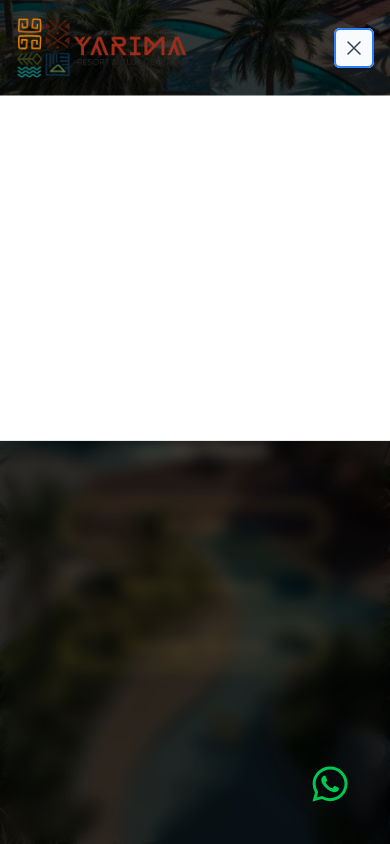
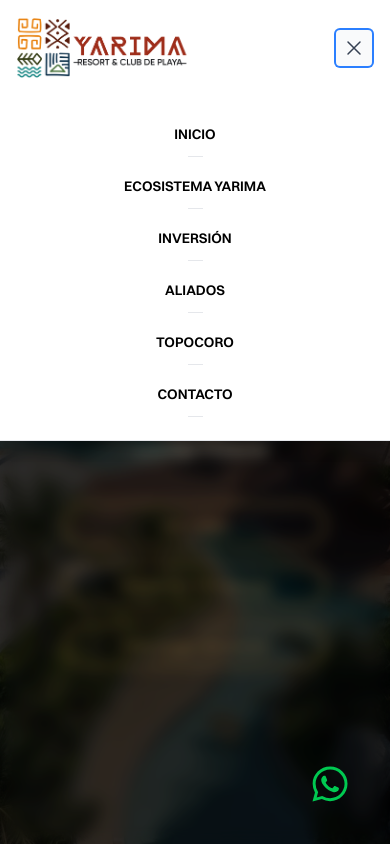
Before and after one commit to Mrjuanblack/yarima, a Next.js app: page / in a window 390 px wide. Both pictures are taken after a click on the button "Open main menu". Shown: the top 844 px of the page. Built offline with nearby package versions, Linux system fonts and the light colour scheme.

Commit message:
Fixed opacity of menu items on mobile. Fixed allies slider on mobile

```diff
--- a/src/components/LandingPage/AlliesSlider.tsx
+++ b/src/components/LandingPage/AlliesSlider.tsx
@@ -1,8 +1,19 @@
+"use client";
 import Link from "next/link";
-import Slider from "react-slick";
+import dynamic from "next/dynamic";
 import { ArrowRightIcon } from "@heroicons/react/24/outline";
+import { useScreenSize, type ScreenSize } from "@/hooks/useScreenSize";
+
+const Slider = dynamic(() => import("react-slick"), { ssr: false });
 
 export const AlliesSlider: React.FC = () => {
+    const screenSize = useScreenSize();
+
+    const slidesFor = (size: ScreenSize): number => {
+        if (size === 'base' || size === 'sm') return 1;
+        if (size === 'md') return 2;
+        return 3; // lg, xl, 2xl
+    };
     const allies = [
         {
             name: "Vimarsa",
@@ -38,27 +49,14 @@ export const AlliesSlider: React.FC = () => {
     ]
     return (<div>
         <Slider
+            key={screenSize}
             infinite={true}
             speed={3000}
             // autoplay={true}
             autoplaySpeed={5000}
-            slidesToShow={3}
+            slidesToShow={slidesFor(screenSize)}
             arrows={false}
             dots={false}
-            responsive={[
-                {
-                    breakpoint: 1200,
-                    settings: {
-                        slidesToShow: 2
-                    }
-                },
-                {
-                    breakpoint: 600,
-                    settings: {
-                        slidesToShow: 1
-                    }
-                }
-            ]}
         >
             {allies.map((ally, index) => (
                 <div className="h-full px-2" key={index}>
--- a/src/components/Navbar/NavBarButton.tsx
+++ b/src/components/Navbar/NavBarButton.tsx
@@ -6,9 +6,10 @@ interface NavBarButtonTestProps {
     url: string;
     showBorder?: boolean;
     textWhite?: boolean;
+    onClick: () => void;
 }
 
-const NavBarButton: React.FC<NavBarButtonTestProps> = ({ text, url, showBorder = true, textWhite = false }) => {
+const NavBarButton: React.FC<NavBarButtonTestProps> = ({ text, url, showBorder = true, textWhite = false, onClick }) => {
     const [isHovered, setIsHovered] = useState(false);
 
     const textColor = () => {
@@ -31,8 +32,9 @@ const NavBarButton: React.FC<NavBarButtonTestProps> = ({ text, url, showBorder =
         return 'font-semibold';
     };
 
+
     return (
-        <Link href={url} className="flex flex-col justify-between items-center gap-2" onMouseEnter={() => setIsHovered(true)} onMouseLeave={() => setIsHovered(false)}>
+        <Link onClick={onClick} href={url} className="flex flex-col justify-between items-center gap-2" onMouseEnter={() => setIsHovered(true)} onMouseLeave={() => setIsHovered(false)}>
             <div className={`${textColor()} uppercase text-center h-full pt-3 ${textWeight()} text-sm transition-all flex items-center gap-2`}>
                 {text}
             </div>
--- a/src/components/Navbar/Navbar.tsx
+++ b/src/components/Navbar/Navbar.tsx
@@ -34,11 +34,19 @@ export default function Navbar() {
     };
 
     const itemVariants = {
-        hidden: {
-            opacity: 0
-        },
+		hidden: {
+			opacity: 0,
+			y: -8,
+		},
+		visible: (i: number) => ({
+			opacity: 1,
+			y: 0,
+			transition: { duration: 0.2, delay: i * 0.03 },
+		}),
         exit: {
-            opacity: 0
+			opacity: 0,
+			y: -8,
+			transition: { duration: 0.15 },
         }
     };
 
@@ -73,11 +81,15 @@ export default function Navbar() {
 
     const gradientValues = getGradientValues();
 
+    const handleClick = () => {
+        setIsMobileMenuOpen(false);
+    }
+
     return (
         <>
             {/* <nav className={`sticky top-0 z-50 bg-theme-background-200 border-gray-200 ${isMobileMenuOpen ? '' : 'shadow-sm'}`}> */}
             {/* <nav className={`fixed top-0 left-0 right-0 z-50 ${isAtTop ? 'h-24' : 'h-18'} ${isAtTop ? (isMobileMenuOpen ? 'bg-white' : 'bg-transparent') : 'bg-theme-background-200 h-18'} ${isAtTop ? 'border-theme-gold/50 border-b' : 'shadow-sm'} transition-[height,background-color] ease-in-out duration-300`}> */}
-            <nav className={`fixed top-0 left-0 right-0 z-50 ${isAtTop ? 'h-24' : 'h-18'} ${isAtTop ? (isMobileMenuOpen ? 'bg-transparent' : 'bg-transparent') : 'bg-transparent h-18'} ${isAtTop ? 'border-white/50 border-b' : 'shadow-md'} transition-[height,background-color] ease-in-out duration-300`}>
+            <nav className={`fixed top-0 left-0 right-0 z-50 bg-white ${isAtTop ? 'h-24' : 'h-18'} ${isAtTop ? 'border-white/50 border-b' : 'shadow-md'} transition-[height,background-color] ease-in-out duration-300`}>
                 {/* Gradient overlay that animates */}
                 <motion.div
                     className={`absolute inset-0 pointer-events-none -z-10 ${isAtTop ? 'backdrop-blur-none' : 'backdrop-blur-md'}`}
@@ -98,7 +110,7 @@ export default function Navbar() {
                         <div className="hidden lg:flex w-full h-full justify-center">
                             <div className="ml-10 h-full flex space-x-8 gap-8">
                                 {menuItems.map((item, index) => (
-                                    <NavBarButton key={index} text={item.text} url={item.url} showBorder={isAtTop} textWhite={isAtTop} />
+                                    <NavBarButton key={index} text={item.text} url={item.url} showBorder={isAtTop} textWhite={isAtTop} onClick={handleClick} />
                                 ))}
                             </div>
                         </div>
@@ -170,7 +182,7 @@ export default function Navbar() {
                                         animate="visible"
                                         exit="exit"
                                     >
-                                        <NavBarButton key={index} text={item.text} url={item.url} />
+                                        <NavBarButton key={index} text={item.text} url={item.url} onClick={handleClick} />
                                     </motion.div>
                                 ))}
                             </div>
```
